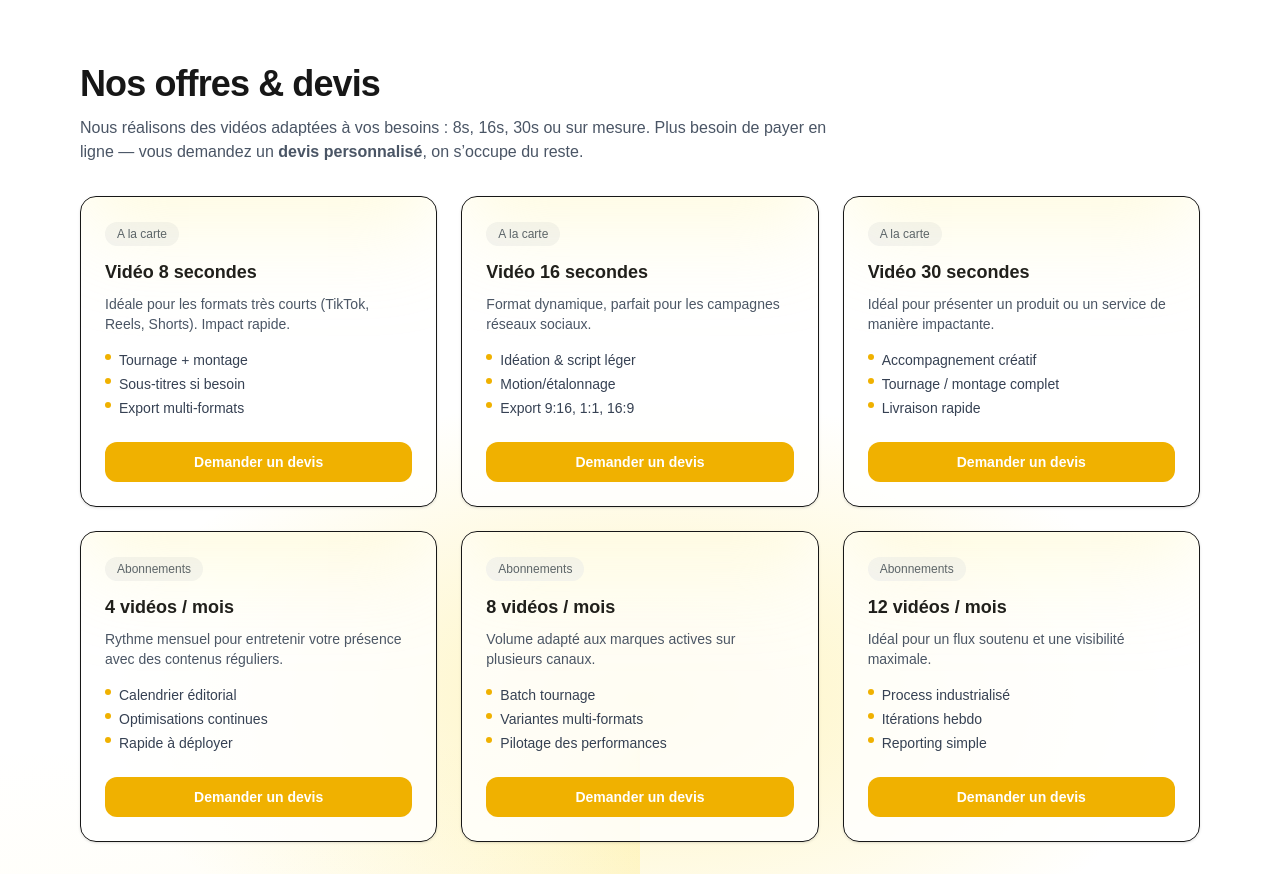
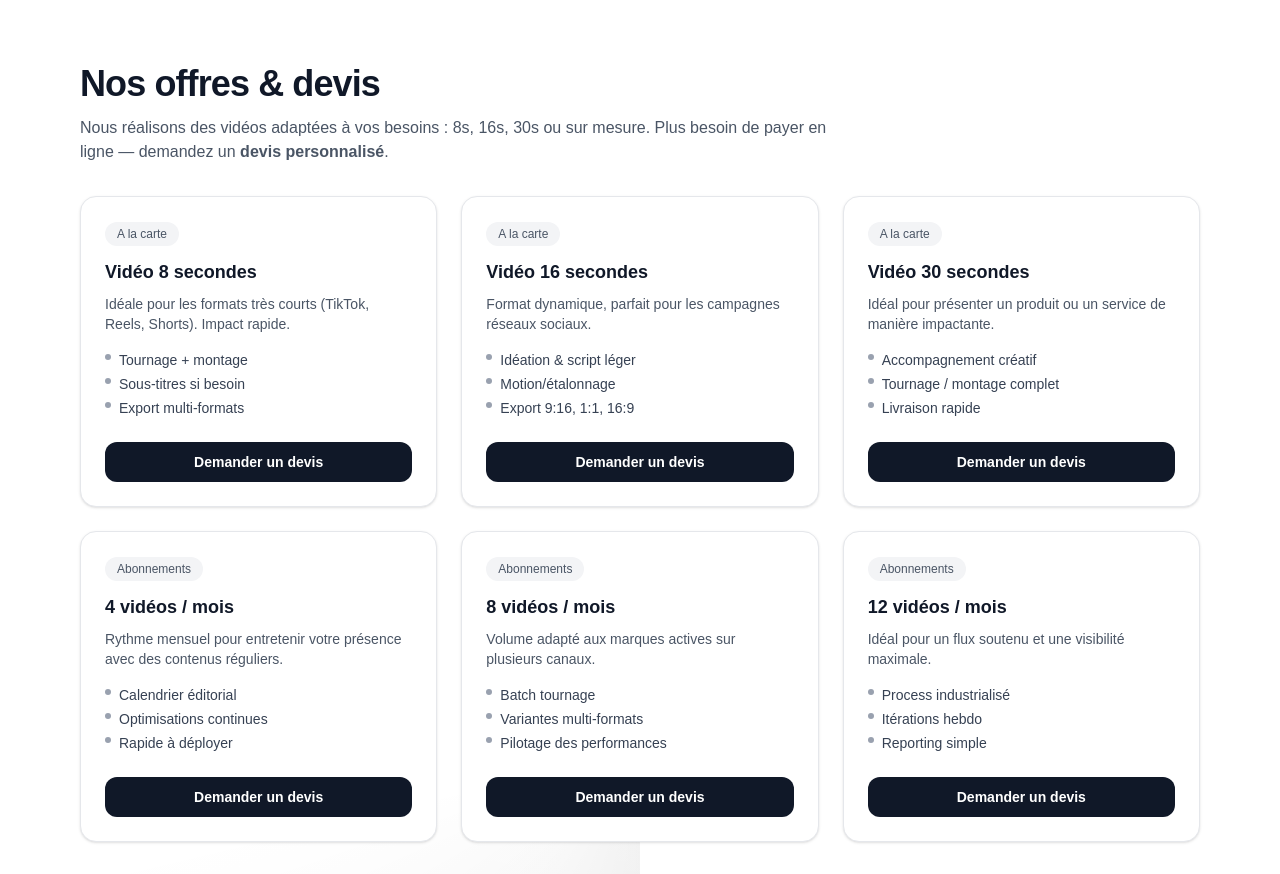
Before and after one commit to miraivis0n/Mirai-Vision, a Next.js app: page /tarifs in a window 1280 px wide. Built offline with nearby package versions, Linux system fonts and the light colour scheme.

Commit message:
Tarifs: retour N&B, 6 cartes sans prix, bouton devis + fond soleil discret gris

```diff
--- a/app/tarifs/page.tsx
+++ b/app/tarifs/page.tsx
@@ -17,7 +17,7 @@ const OFFERS: Offer[] = [
     title: "Vidéo 8 secondes",
     description:
       "Idéale pour les formats très courts (TikTok, Reels, Shorts). Impact rapide.",
-    bullets: ["Tournage + montage", "Sous-titres si besoin", "Export multi-formats"]
+    bullets: ["Tournage + montage", "Sous-titres si besoin", "Export multi-formats"],
   },
   {
     id: "v16",
@@ -25,7 +25,7 @@ const OFFERS: Offer[] = [
     title: "Vidéo 16 secondes",
     description:
       "Format dynamique, parfait pour les campagnes réseaux sociaux.",
-    bullets: ["Idéation & script léger", "Motion/étalonnage", "Export 9:16, 1:1, 16:9"]
+    bullets: ["Idéation & script léger", "Motion/étalonnage", "Export 9:16, 1:1, 16:9"],
   },
   {
     id: "v30",
@@ -33,7 +33,7 @@ const OFFERS: Offer[] = [
     title: "Vidéo 30 secondes",
     description:
       "Idéal pour présenter un produit ou un service de manière impactante.",
-    bullets: ["Accompagnement créatif", "Tournage / montage complet", "Livraison rapide"]
+    bullets: ["Accompagnement créatif", "Tournage / montage complet", "Livraison rapide"],
   },
   {
     id: "ab4",
@@ -41,7 +41,7 @@ const OFFERS: Offer[] = [
     title: "4 vidéos / mois",
     description:
       "Rythme mensuel pour entretenir votre présence avec des contenus réguliers.",
-    bullets: ["Calendrier éditorial", "Optimisations continues", "Rapide à déployer"]
+    bullets: ["Calendrier éditorial", "Optimisations continues", "Rapide à déployer"],
   },
   {
     id: "ab8",
@@ -49,7 +49,7 @@ const OFFERS: Offer[] = [
     title: "8 vidéos / mois",
     description:
       "Volume adapté aux marques actives sur plusieurs canaux.",
-    bullets: ["Batch tournage", "Variantes multi-formats", "Pilotage des performances"]
+    bullets: ["Batch tournage", "Variantes multi-formats", "Pilotage des performances"],
   },
   {
     id: "ab12",
@@ -57,8 +57,8 @@ const OFFERS: Offer[] = [
     title: "12 vidéos / mois",
     description:
       "Idéal pour un flux soutenu et une visibilité maximale.",
-    bullets: ["Process industrialisé", "Itérations hebdo", "Reporting simple"]
-  }
+    bullets: ["Process industrialisé", "Itérations hebdo", "Reporting simple"],
+  },
 ];
 
 export default function TarifsPage() {
@@ -68,7 +68,6 @@ export default function TarifsPage() {
   const openForm = (offerTitle: string) => {
     setSelectedOffer(offerTitle);
     setShowForm(true);
-    // Scroll vers le formulaire
     setTimeout(() => {
       document.getElementById("devis")?.scrollIntoView({ behavior: "smooth" });
     }, 0);
@@ -86,34 +85,32 @@ export default function TarifsPage() {
     const body = encodeURIComponent(
       `Nom : ${nom}\nEmail : ${email}\nOffre : ${offre}\n\nProjet :\n${projet}`
     );
-
     window.location.href = `mailto:contact.miraivision@gmail.com?subject=${subject}&body=${body}`;
   };
 
   const Card = ({ offer }: { offer: Offer }) => (
-    <div className="group relative overflow-hidden rounded-2xl border bg-white/80 shadow-sm transition hover:shadow-md">
-      <div className="absolute inset-x-0 -top-20 h-40 bg-gradient-to-b from-yellow-200/40 to-transparent blur-2xl pointer-events-none" aria-hidden />
+    <div className="relative overflow-hidden rounded-2xl border border-gray-200 bg-white shadow-sm transition hover:shadow-md">
+      {/* aucun accent de couleur, on reste N&B */}
       <div className="p-6">
         <span className="inline-flex items-center rounded-full bg-gray-100 px-3 py-1 text-xs font-medium text-gray-600">
           {offer.group}
         </span>
-        <h3 className="mt-3 text-lg font-semibold">{offer.title}</h3>
+        <h3 className="mt-3 text-lg font-semibold text-gray-900">{offer.title}</h3>
         <p className="mt-2 text-sm text-gray-600">{offer.description}</p>
         {offer.bullets && (
           <ul className="mt-4 space-y-1 text-sm text-gray-700">
             {offer.bullets.map((b, i) => (
               <li key={i} className="flex items-start gap-2">
-                <span className="mt-1 h-1.5 w-1.5 rounded-full bg-yellow-500" />
+                <span className="mt-1 h-1.5 w-1.5 rounded-full bg-gray-400" />
                 <span>{b}</span>
               </li>
             ))}
           </ul>
         )}
-
         <button
           type="button"
           onClick={() => openForm(offer.title)}
-          className="mt-6 w-full rounded-xl bg-yellow-500 px-4 py-2.5 text-sm font-semibold text-white transition hover:bg-yellow-600 focus:outline-none focus:ring-2 focus:ring-yellow-400"
+          className="mt-6 w-full rounded-xl bg-gray-900 px-4 py-2.5 text-sm font-semibold text-white transition hover:bg-black focus:outline-none focus:ring-2 focus:ring-gray-500"
         >
           Demander un devis
         </button>
@@ -123,34 +120,34 @@ export default function TarifsPage() {
 
   const Hero = () => (
     <header className="mx-auto max-w-6xl px-4 pt-16 pb-8">
-      <h1 className="text-3xl font-bold tracking-tight sm:text-4xl">
+      <h1 className="text-3xl font-bold tracking-tight text-gray-900 sm:text-4xl">
         Nos offres & devis
       </h1>
       <p className="mt-3 max-w-3xl text-gray-600">
-        Nous réalisons des vidéos adaptées à vos besoins : 8s, 16s, 30s ou sur
-        mesure. Plus besoin de payer en ligne — vous demandez un <b>devis personnalisé</b>
-        , on s’occupe du reste.
+        Nous réalisons des vidéos adaptées à vos besoins : 8s, 16s, 30s ou sur mesure.
+        Plus besoin de payer en ligne — demandez un <b>devis personnalisé</b>.
       </p>
     </header>
   );
 
   return (
-    <main className="relative min-h-screen overflow-hidden">
-      {/* Décor “lever de soleil” en arrière-plan */}
+    <main className="relative min-h-screen">
+      {/* Décor “soleil levant” discret en niveaux de gris, uniquement en arrière-plan */}
       <div
         aria-hidden
         className="pointer-events-none absolute inset-0 -z-10"
         style={{
           background:
-            "radial-gradient(60% 50% at 50% 80%, rgba(253,224,71,0.35) 0%, rgba(253,224,71,0.15) 40%, rgba(255,255,255,0) 70%)," + // soleil
-            "conic-gradient(from 180deg at 50% 85%, rgba(253,224,71,0.18), rgba(255,255,255,0) 25%)", // quelques rayons
+            // disque du soleil (blanc -> transparent)
+            "radial-gradient(60% 45% at 50% 82%, rgba(255,255,255,0.25) 0%, rgba(255,255,255,0.12) 35%, rgba(255,255,255,0) 70%)," +
+            // quelques rayons très doux (gris clair -> transparent)
+            "conic-gradient(from 180deg at 50% 86%, rgba(0,0,0,0.06), rgba(0,0,0,0) 22%)",
         }}
       />
 
       <Hero />
 
       <section className="mx-auto max-w-6xl px-4 pb-8">
-        {/* Grille des 6 cartes */}
         <div className="grid gap-6 sm:grid-cols-2 lg:grid-cols-3">
           {OFFERS.map((offer) => (
             <Card key={offer.id} offer={offer} />
@@ -158,11 +155,10 @@ export default function TarifsPage() {
         </div>
       </section>
 
-      {/* Formulaire de devis (affiché après clic) */}
       {showForm && (
         <section id="devis" className="mx-auto max-w-3xl px-4 pb-20">
-          <div className="mt-10 rounded-2xl border bg-white/80 p-6 shadow-sm backdrop-blur">
-            <h2 className="text-2xl font-bold">Demander un devis</h2>
+          <div className="mt-10 rounded-2xl border border-gray-200 bg-white p-6 shadow-sm">
+            <h2 className="text-2xl font-bold text-gray-900">Demander un devis</h2>
             <p className="mt-2 text-sm text-gray-600">
               Remplissez ce formulaire — nous revenons vers vous rapidement avec
               une proposition adaptée.
@@ -170,7 +166,7 @@ export default function TarifsPage() {
 
             <form onSubmit={submitByMail} className="mt-6 space-y-4">
               <div>
-                <label htmlFor="offre" className="text-sm font-medium">
+                <label htmlFor="offre" className="text-sm font-medium text-gray-900">
                   Offre choisie
                 </label>
                 <input
@@ -178,13 +174,13 @@ export default function TarifsPage() {
                   name="offre"
                   defaultValue={selectedOffer}
                   required
-                  className="mt-1 w-full rounded-lg border px-3 py-2"
+                  className="mt-1 w-full rounded-lg border border-gray-300 px-3 py-2"
                 />
               </div>
 
               <div className="grid gap-4 sm:grid-cols-2">
                 <div>
-                  <label htmlFor="nom" className="text-sm font-medium">
+                  <label htmlFor="nom" className="text-sm font-medium text-gray-900">
                     Votre nom
                   </label>
                   <input
@@ -192,11 +188,11 @@ export default function TarifsPage() {
                     name="nom"
                     autoComplete="name"
                     required
-                    className="mt-1 w-full rounded-lg border px-3 py-2"
+                    className="mt-1 w-full rounded-lg border border-gray-300 px-3 py-2"
                   />
                 </div>
                 <div>
-                  <label htmlFor="email" className="text-sm font-medium">
+                  <label htmlFor="email" className="text-sm font-medium text-gray-900">
                     Votre email
                   </label>
                   <input
@@ -205,13 +201,13 @@ export default function TarifsPage() {
                     type="email"
                     autoComplete="email"
                     required
-                    className="mt-1 w-full rounded-lg border px-3 py-2"
+                    className="mt-1 w-full rounded-lg border border-gray-300 px-3 py-2"
                   />
                 </div>
               </div>
 
               <div>
-                <label htmlFor="projet" className="text-sm font-medium">
+                <label htmlFor="projet" className="text-sm font-medium text-gray-900">
                   Expliquez votre projet
                 </label>
                 <textarea
@@ -220,14 +216,14 @@ export default function TarifsPage() {
                   rows={5}
                   placeholder="Objectif, cible, style souhaité, deadline…"
                   required
-                  className="mt-1 w-full rounded-lg border px-3 py-2"
+                  className="mt-1 w-full rounded-lg border border-gray-300 px-3 py-2"
                 />
               </div>
 
               <div className="flex items-center gap-3 pt-2">
                 <button
                   type="submit"
-                  className="rounded-xl bg-gray-900 px-5 py-2.5 text-sm font-semibold text-white transition hover:bg-gray-800 focus:outline-none focus:ring-2 focus:ring-gray-500"
+                  className="rounded-xl bg-gray-900 px-5 py-2.5 text-sm font-semibold text-white transition hover:bg-black focus:outline-none focus:ring-2 focus:ring-gray-500"
                 >
                   Envoyer la demande
                 </button>
```
